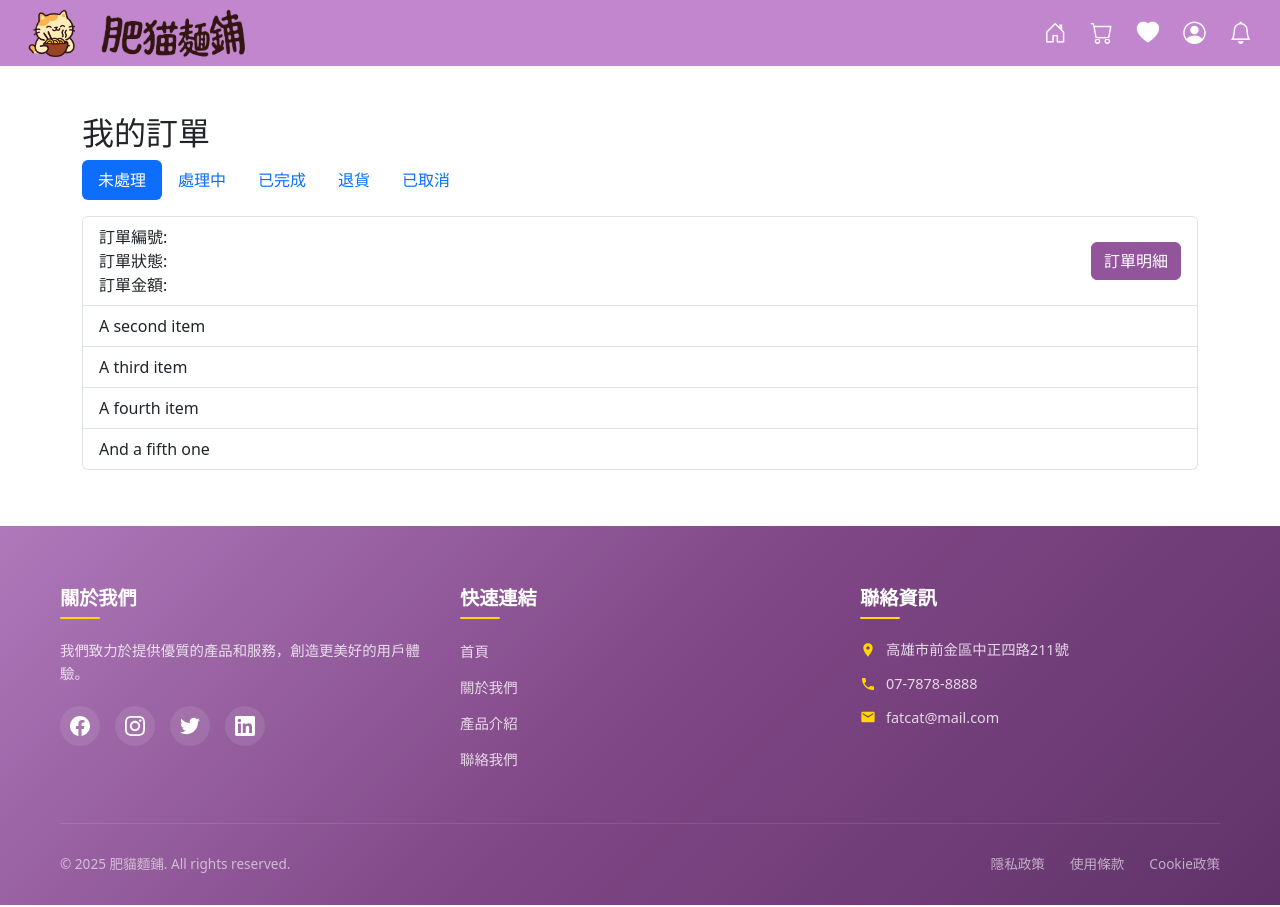
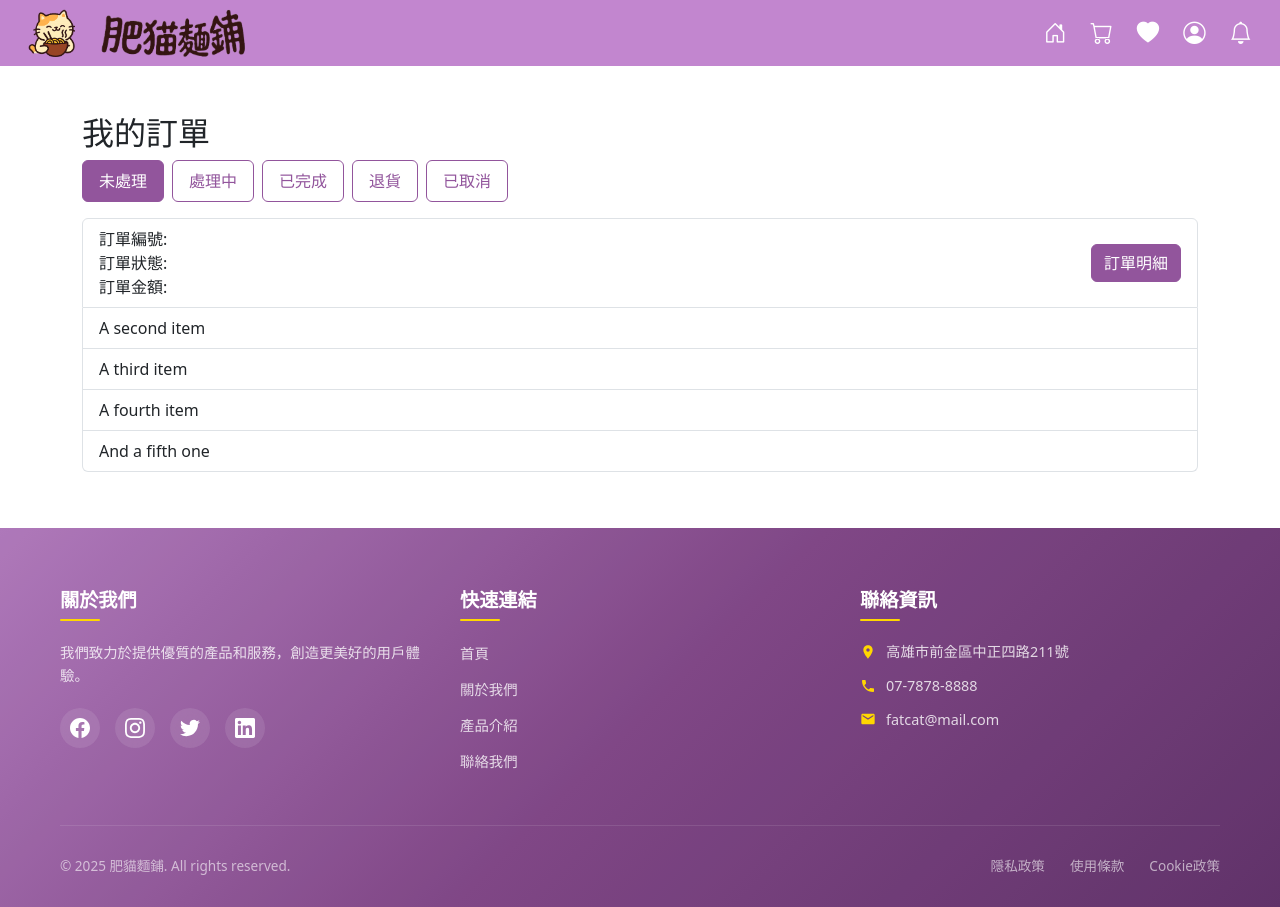
Before and after one commit to Pamelajch/FatCat-frontend, a Vue app: page /myorders in a window 1280 px wide. Built offline with nearby package versions, Linux system fonts and the light colour scheme.

Commit message:
改變訂單頁面之頁籤顏色樣式

```diff
--- a/src/views/MyOrdersView.vue
+++ b/src/views/MyOrdersView.vue
@@ -99,4 +99,26 @@
 .btn-space {
   margin-right: 10px; /* 可以依需求微調距離 */
 }
+
+/* 非 active 的頁籤樣式 */
+.nav-pills .nav-link {
+  color: #92559c;
+  border: 1px solid #92559c;
+  background-color: transparent;
+  margin-right: 8px;
+  transition: all 0.3s ease;
+}
+
+/* 滑過頁籤時 */
+.nav-pills .nav-link:hover {
+  background-color: #f3e8f7; /* 淡紫色背景可選 */
+  color: #92559c;
+}
+
+/* 被選中（active）的頁籤樣式 */
+.nav-pills .nav-link.active {
+  background-color: #92559c;
+  color: white;
+  border-color: #92559c;
+}
 </style>
```
